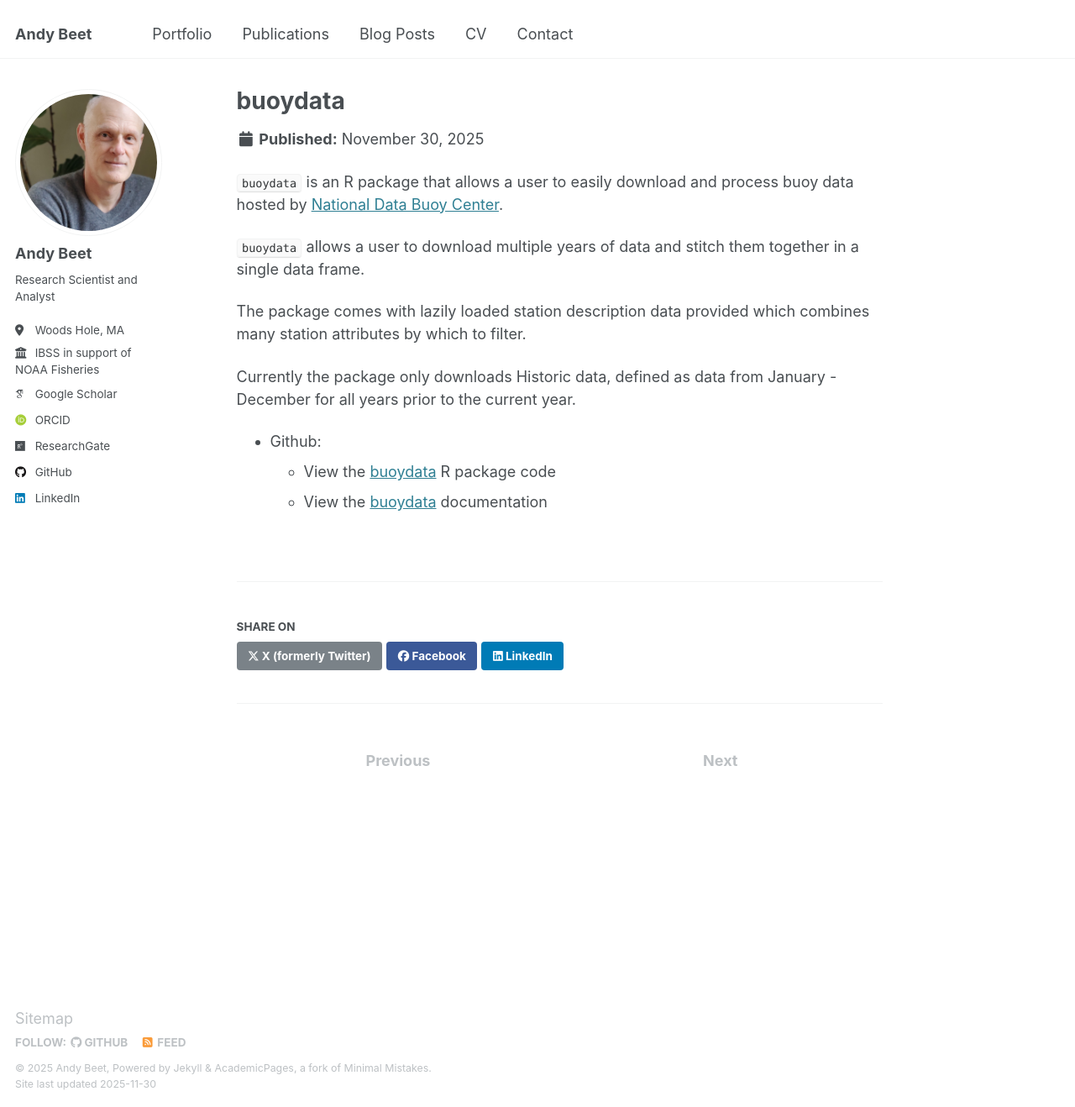
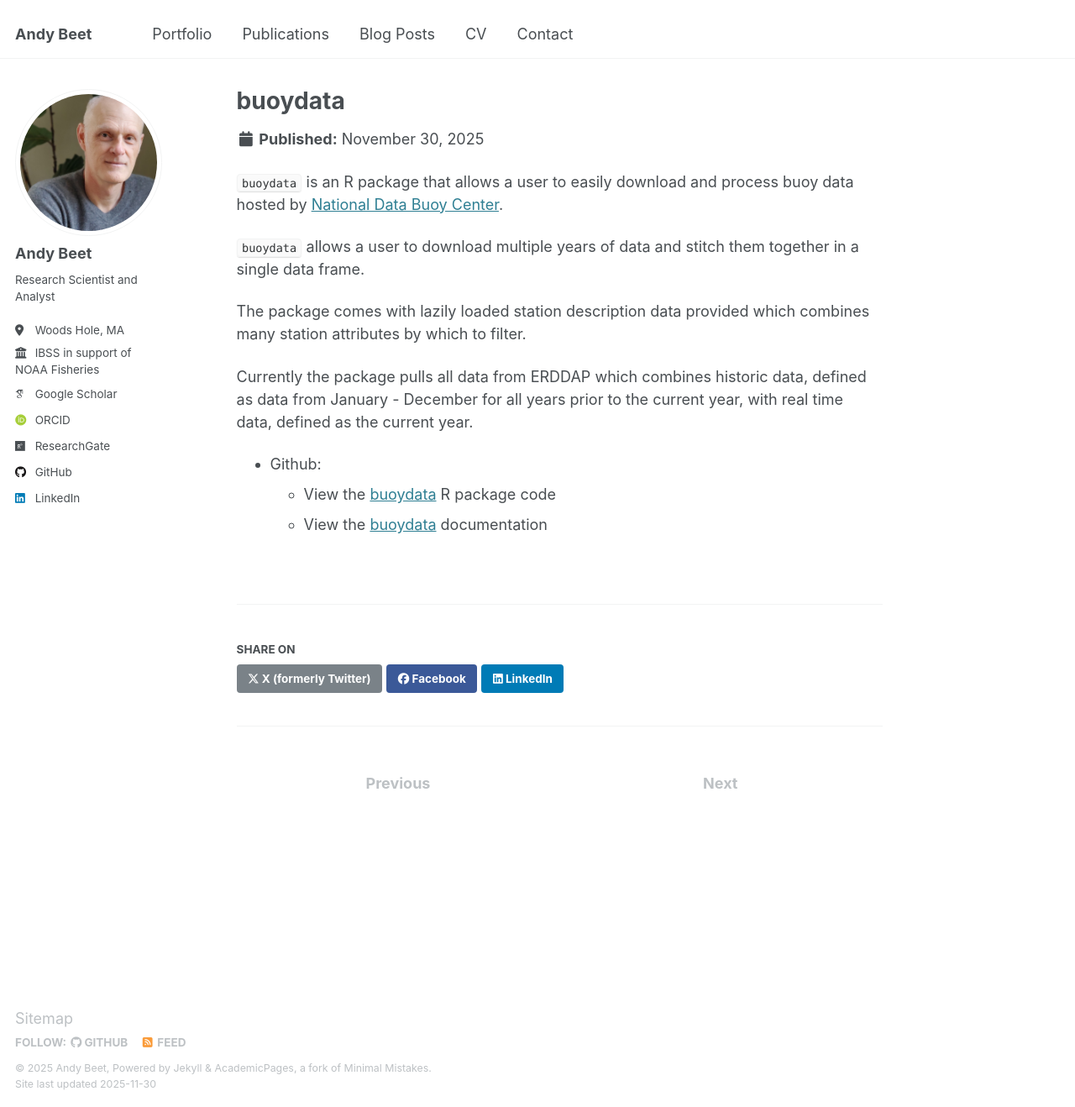
Before and after one commit to andybeet/website, a Jekyll site: the page built from _portfolio/2025_02_25_buoydata.md, in a window 1280 px wide and 1318 px high. Shown: the whole window at 84% size. Built offline with Jekyll 4.4.1, drawn with Linux system fonts in a browser that asks for light colours; some web fonts are replaced.

Commit message:
fixed buoydata description to include ERDDAP

```diff
--- a/_portfolio/2025_02_25_buoydata.md
+++ b/_portfolio/2025_02_25_buoydata.md
@@ -10,7 +10,7 @@ collection: portfolio
 
 The package comes with lazily loaded station description data provided which combines many station attributes by which to filter.
 
-Currently the package only downloads Historic data, defined as data from January - December for all years prior to the current year.
+Currently the package pulls all data from ERDDAP which combines historic data, defined as data from January - December for all years prior to the current year, with real time data, defined as the current year.
 
 * Github:
   * View the [buoydata](https://github.com/NOAA-EDAB/buoydata?tab=readme-ov-file#buoydata-) R package code
```
